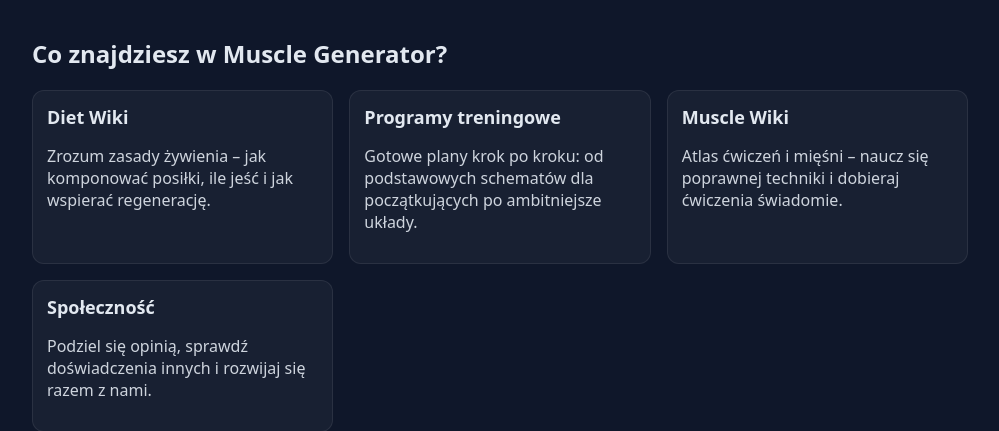
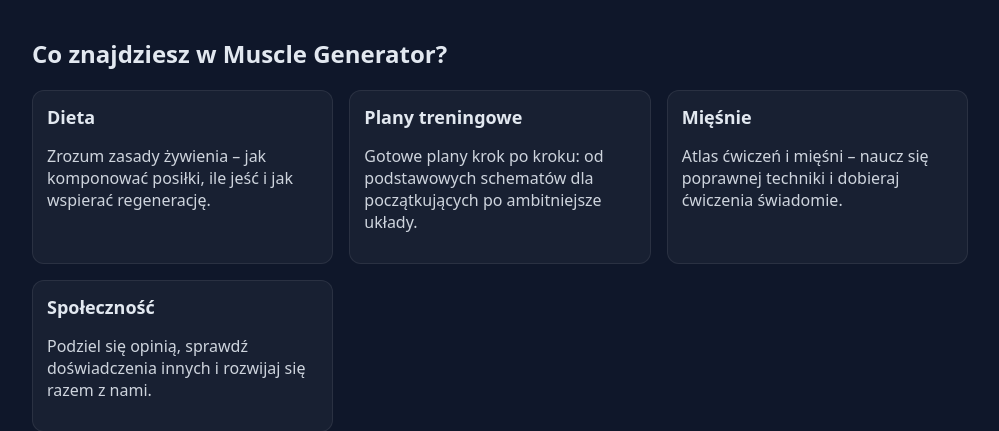
Before and after one commit to Dominik477/MuscleGenerator, a PHP site: page / in a window 1280 px wide. Shown: the part 462-893 px from the top of the page, without its empty margins (140-1139 px from the left). Run offline with PHP 8.4, Linux system fonts and the light colour scheme; some libraries are stand-ins or nearby versions.

Commit message:
Little corrections in home page

```diff
--- a/pages/home.php
+++ b/pages/home.php
@@ -17,17 +17,17 @@
     <h2>Co znajdziesz w Muscle Generator?</h2>
     <div class="cards">
       <article class="card">
-        <h2>Diet Wiki</h2>
+        <h2>Dieta</h2>
         <p>Zrozum zasady żywienia – jak komponować posiłki, ile jeść i jak wspierać regenerację.</p>
       </article>
 
       <article class="card">
-        <h2>Programy treningowe</h2>
+        <h2>Plany treningowe</h2>
         <p>Gotowe plany krok po kroku: od podstawowych schematów dla początkujących po ambitniejsze układy.</p>
       </article>
 
       <article class="card">
-        <h2>Muscle Wiki</h2>
+        <h2>Mięśnie</h2>
         <p>Atlas ćwiczeń i mięśni – naucz się poprawnej techniki i dobieraj ćwiczenia świadomie.</p>
       </article>
 
```
Also changed, not shown: lib/helpers.php (line endings or trailing spaces).
